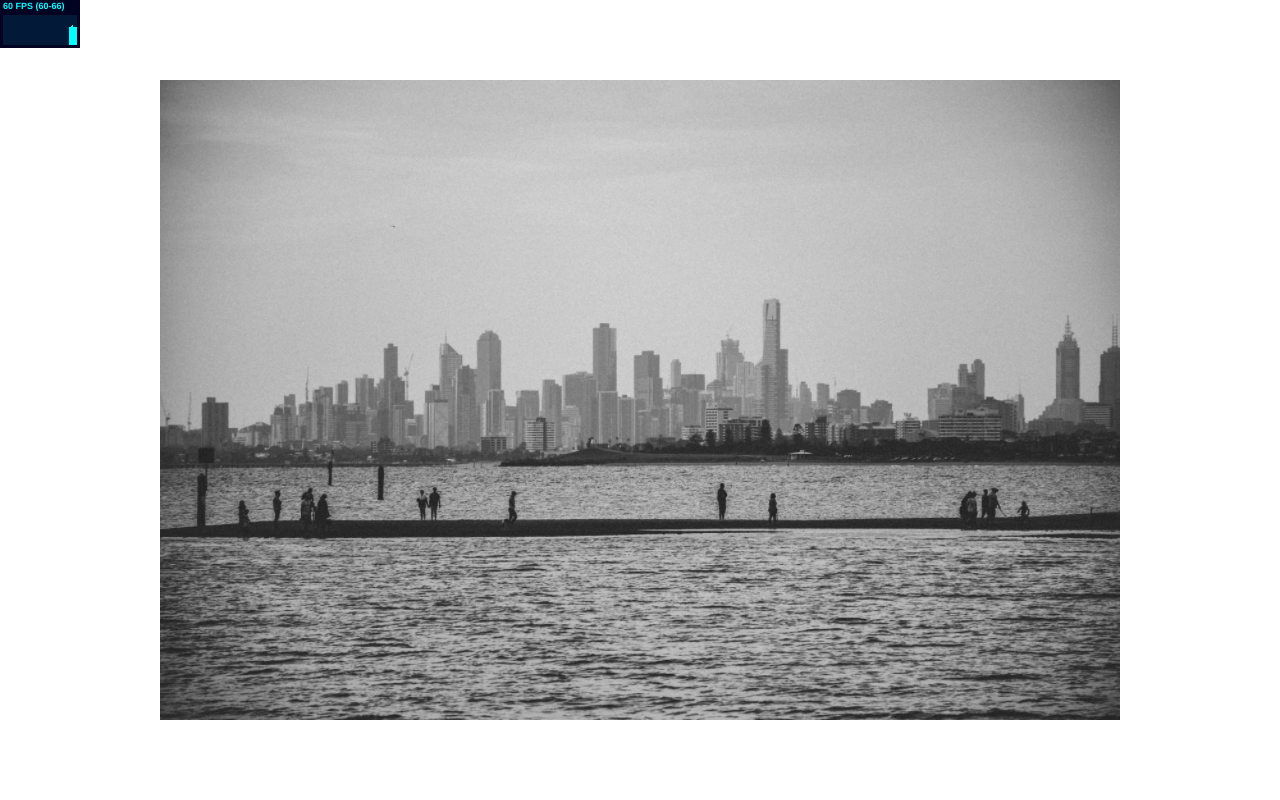
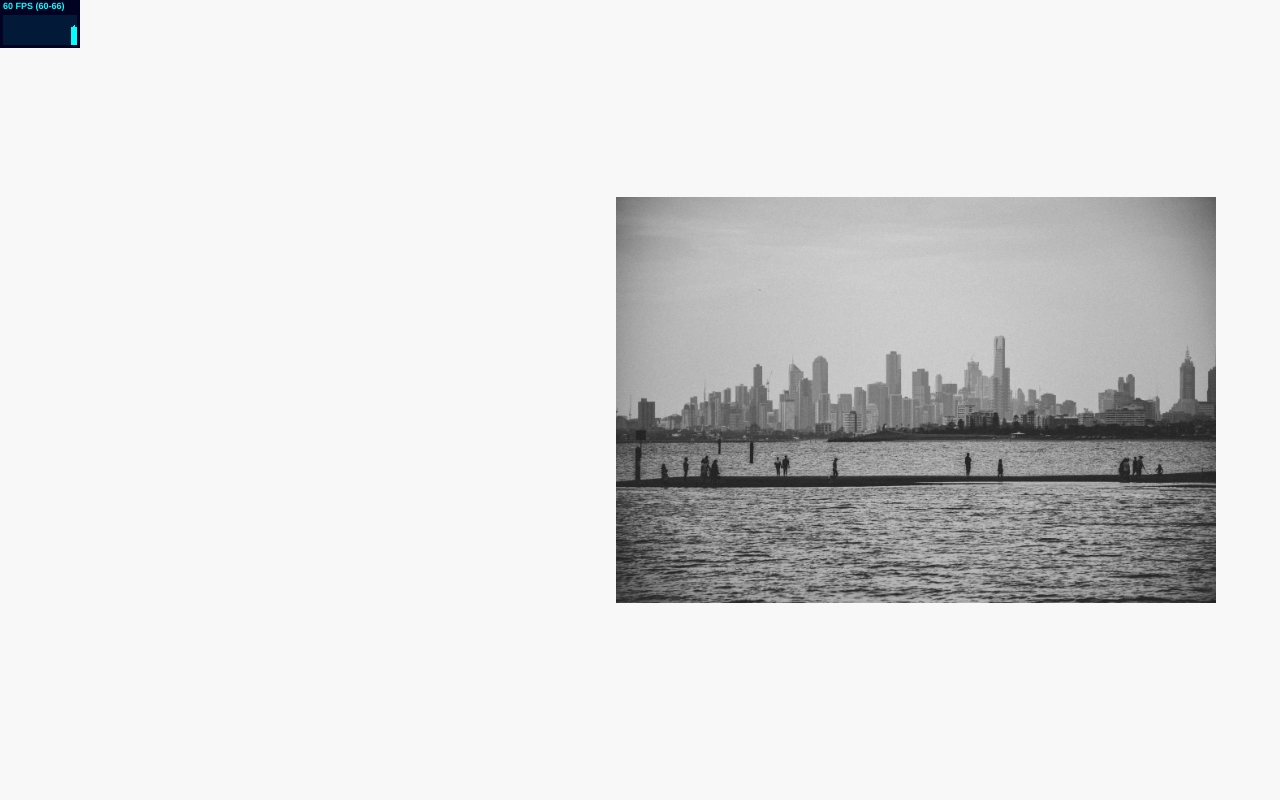
Before and after one commit to ehylam/ehylam-portfolio, a React (Vite) app: page / in a window 1280 px wide. Shown: the top 800 px of the page. Built offline with nearby package versions, Linux system fonts and the light colour scheme.

Commit message:
Added image transitions while scrolling

```diff
--- a/package.json
+++ b/package.json
@@ -8,6 +8,7 @@
     "preview": "vite preview"
   },
   "dependencies": {
+    "@react-three/fiber": "^8.0.17",
     "gsap": "^3.10.4",
     "react": "^18.0.0",
     "react-dom": "^18.0.0",
@@ -18,6 +19,7 @@
     "@types/react": "^18.0.0",
     "@types/react-dom": "^18.0.0",
     "@vitejs/plugin-react": "^1.3.0",
+    "sass": "^1.51.0",
     "vite": "^2.9.5"
   }
 }
--- a/src/App.css
+++ b/src/App.css
@@ -1,7 +1,24 @@
+@import url('https://fonts.googleapis.com/css2?family=Titillium+Web:wght@400;700&display=swap');
+
 * {
 	margin: 0;
 	padding: 0;
 	box-sizing: border-box;
+}
+
+:root {
+	--light-color: #f8f8f8;
+	--dark-color: #1c1c1c;
+	--g-pos-1: 100%;
+	--g-pos-2: 100%;
+	--g-pos-3: 0%;
+	--g-pos-4: 0%;
+}
+
+body {
+	font-family: 'Titillium Web', sans-serif;
+	color: var(--dark-color);
+	background-color: var(--light-color);
 }
 
 body.locked {
@@ -51,26 +68,6 @@ button {
 	font-size: calc(10px + 2vmin);
 }
 
-.image_block {
-	min-height: 75vw;
-	display: flex;
-	justify-content: center;
-	align-items: center;
-	padding: 5vw;
-}
-
-@media (min-width: 1024px) {
-	.image_block {
-		min-height: 100vh;
-	}
-}
-
-.image_block img {
-	max-height: 80vh;
-	max-width: 75vw;
-	opacity: 0;
-}
-
 .canvas {
 	position: fixed;
 	z-index: -1;
--- a/src/App.jsx
+++ b/src/App.jsx
@@ -1,7 +1,8 @@
 import { useEffect } from 'react';
 import './App.css';
 import Image from './components/Image';
-import ImageTransition from './lib/ImageTransition'
+import ImageTransition from './lib/ImageTransition';
+
 
 function App() {
 
@@ -11,11 +12,11 @@ function App() {
 
   return (
     <main className="App">
-      <Image src="/images/melbourne.jpg" alt="Melboune CBD skyline"/>
-      <Image src="/images/osaka-castle.jpg" alt="Osaka Castle"/>
-      <Image src="/images/japan-eki.jpg" alt="Japanese Train Station"/>
-      <Image src="/images/crossing.jpg" alt="Road Crossing"/>
-      <Image src="/images/jp-taxi.jpg" alt="Japan's Taxi - Shutter drag"/>
+      <Image src="/images/melbourne.jpg" alt="Melboune CBD skyline" heading="Melbourne CBD Skyline" />
+      <Image src="/images/osaka-castle.jpg" alt="Osaka Castle" heading="Oaska Castle" />
+      <Image src="/images/japan-eki.jpg" alt="Train Station" heading="Train Station" />
+      <Image src="/images/crossing.jpg" alt="Road Crossing" heading="Road Crossing" />
+      <Image src="/images/jp-taxi.jpg" alt="Japan's Taxi - Shutter drag" heading="Taxi" />
 
       <canvas className="canvas"></canvas>
       <div className="fullscreen"></div>
--- a/src/components/Image.jsx
+++ b/src/components/Image.jsx
@@ -1,7 +1,24 @@
+import { useEffect, useRef } from 'react';
+import ImageScroll from '../lib/utils/ImageScroll';
+import '../lib/scss/Image.scss';
+
 const Image = (props) => {
+  const image = useRef(null);
+  useEffect(() => {
+    new ImageScroll(image.current);
+  },[])
   return (
-    <section className="image_block">
-      <img className="interactable" src={props.src} alt={props.alt}/>
+    <section ref={image} className="image_block">
+      <div className="image_block__wrapper">
+        <div className="image_block__cover"></div>
+        <img className="interactable" src={props.src} alt={props.alt}/>
+        <div className="image_block__bg" style={{backgroundImage: `url(${props.src})`}}></div>
+        <h2 className="image_block__heading">
+          <span>
+            {props.heading}
+          </span>
+        </h2>
+      </div>
     </section>
    );
 }
--- a/src/index.css
+++ b/src/index.css
@@ -1,13 +1,9 @@
 body {
-  margin: 0;
-  font-family: -apple-system, BlinkMacSystemFont, 'Segoe UI', 'Roboto', 'Oxygen',
-    'Ubuntu', 'Cantarell', 'Fira Sans', 'Droid Sans', 'Helvetica Neue',
-    sans-serif;
-  -webkit-font-smoothing: antialiased;
-  -moz-osx-font-smoothing: grayscale;
+	margin: 0;
+	-webkit-font-smoothing: antialiased;
+	-moz-osx-font-smoothing: grayscale;
 }
 
 code {
-  font-family: source-code-pro, Menlo, Monaco, Consolas, 'Courier New',
-    monospace;
+	font-family: source-code-pro, Menlo, Monaco, Consolas, 'Courier New', monospace;
 }
--- /dev/null
+++ b/src/lib/scss/Image.scss
@@ -0,0 +1,101 @@
+
+.image_block {
+  position: relative;
+  min-height: 75vw;
+	display: flex;
+	justify-content: flex-end;
+	align-items: center;
+	padding: 5vw;
+  z-index: 1;
+
+  @media (min-width: 1024px) {
+    min-height: 100vh;
+  }
+
+  &:nth-child(even) {
+    justify-content: flex-start;
+
+
+    .image_block__heading {
+      text-align: right;
+    }
+    .image_block__cover {
+      background: linear-gradient(90deg, var(--dark-color) var(--g-pos-3), var(--light-color) var(--g-pos-3), var(--light-color) var(--g-pos-4), var(--light-color) 100%);
+      transform-origin: right;
+    }
+  }
+
+  img {
+    max-height: 50vh;
+    max-width: 75vw;
+    opacity: 0;
+  }
+
+  &__wrapper {
+    position: relative;
+    cursor: pointer;
+    overflow: hidden;
+  }
+
+  &__cover {
+    position: absolute;
+    top: 0;
+    left: 0;
+    width: 100%;
+    height: 100%;
+    z-index: 2;
+    transform-origin: left;
+    transform: scaleX(1);
+    background-color: var(--dark-color);
+    background: linear-gradient(90deg, var(--light-color) 0%, var(--light-color) var(--g-pos-1), var(--light-color) var(--g-pos-2), var(--dark-color) var(--g-pos-2));
+  }
+
+  &__bg {
+    position: absolute;
+    left: 0;
+    top: 0;
+    width: 100%;
+    height: 100%;
+    background-size: cover;
+    background-position: center;
+    background-repeat: no-repeat;
+    transform: scale(1.1);
+  }
+
+  &__heading {
+    position: absolute;
+    z-index: 5;
+    top: calc(100% + 15px);
+    overflow: hidden;
+    cursor: text;
+    width: 100%;
+    text-align: left;
+
+    -webkit-text-stroke-color: var(--dark-color);
+    -webkit-text-stroke-width: 0.02em;
+    -webkit-text-fill-color: transparent;
+    -webkit-background-clip: text;
+    font-weight: bold;
+    font-size: 80px;
+    letter-spacing: 0.02em;
+    text-transform: uppercase;
+    transition: transform 0.4s ease;
+
+    @media (min-width: 1024px) {
+      font-size: 50px;
+      line-height: 1;
+    }
+
+    span {
+      display: inline-block;
+      position: relative;
+      transform: translate3d(0, -100%, 0);
+    }
+
+
+
+    // &:hover {
+    //   background-size: 100% 200%;
+    // }
+  }
+}
--- /dev/null
+++ b/src/lib/utils/ImageScroll.js
@@ -0,0 +1,47 @@
+import gsap from 'gsap';
+import { ScrollTrigger } from "gsap/ScrollTrigger";
+
+export default class ImageScroll {
+  constructor(image) {
+    this.imageBlock = image;
+    this.heading = this.imageBlock.querySelector('.image_block__heading span');
+    this.cover = this.imageBlock.querySelector('.image_block__cover');
+    this.image = this.imageBlock.querySelector('.image_block img');
+    this.bg = this.imageBlock.querySelector('.image_block__bg');
+
+    gsap.registerPlugin(ScrollTrigger);
+    this.onReady();
+  }
+
+  onReady() {
+    let imageTl = gsap.timeline({
+      paused: true,
+      scrollTrigger: {
+        trigger: this.imageBlock,
+        start: "40% 50%",
+        end: "bottom bottom",
+      }
+    });
+
+    imageTl.to(this.heading, {
+      y: 0,
+      ease: "power3.out",
+      duration: 0.75,
+    }).to(this.cover, {
+      '--g-pos-1': '0%',
+      '--g-pos-2': '0%',
+      '--g-pos-3': '100%',
+      '--g-pos-4': '100%',
+      duration: 0.4,
+    },0).to(this.cover, {
+      scaleX: 0,
+      duration: 0.5,
+      ease: "power5.inOut"
+    },0.7).to(this.bg, {
+      scale: 1,
+      duration: 0.5,
+      ease: "power5.inOut"
+    },0.7);
+  }
+
+}
```
Also changed, not shown: src/lib/ImageTransition.js, src/lib/utils/math.js (deleted), 1 other file (tests, documents, lock files or other folders).
